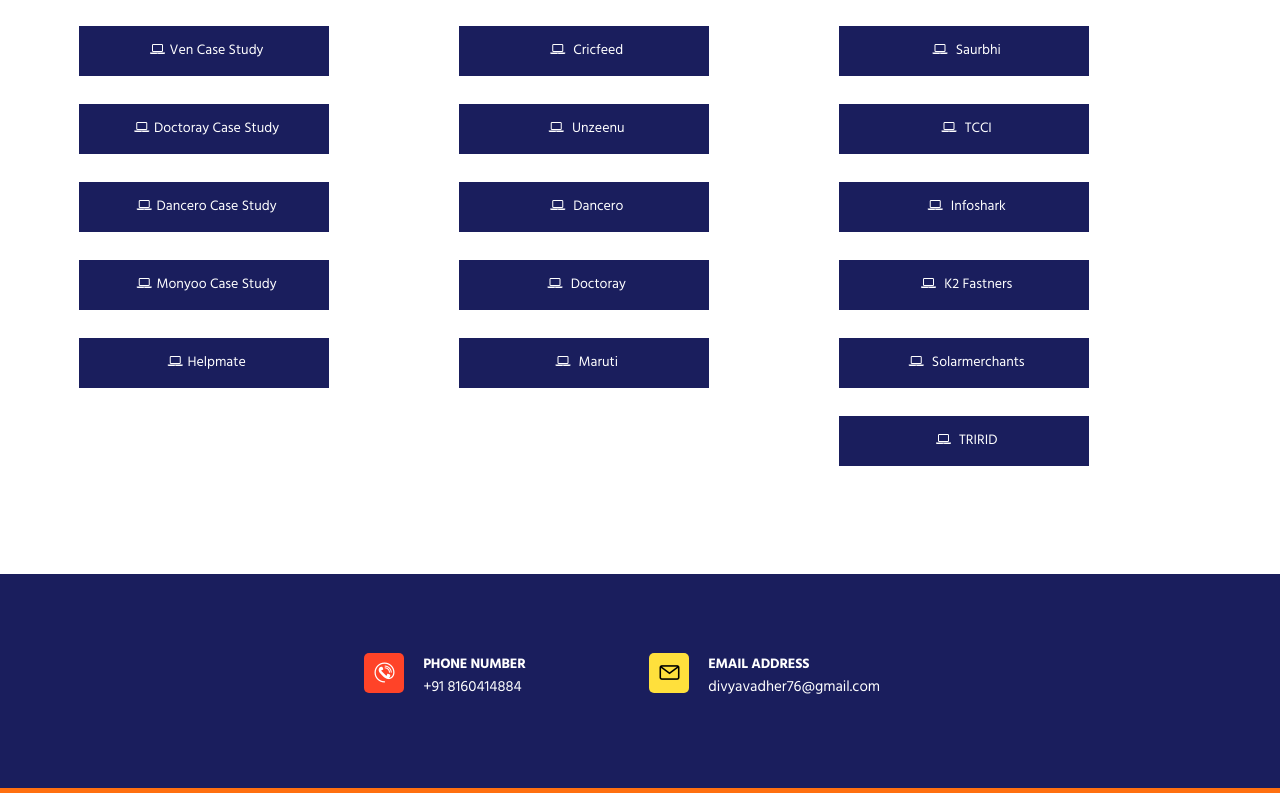
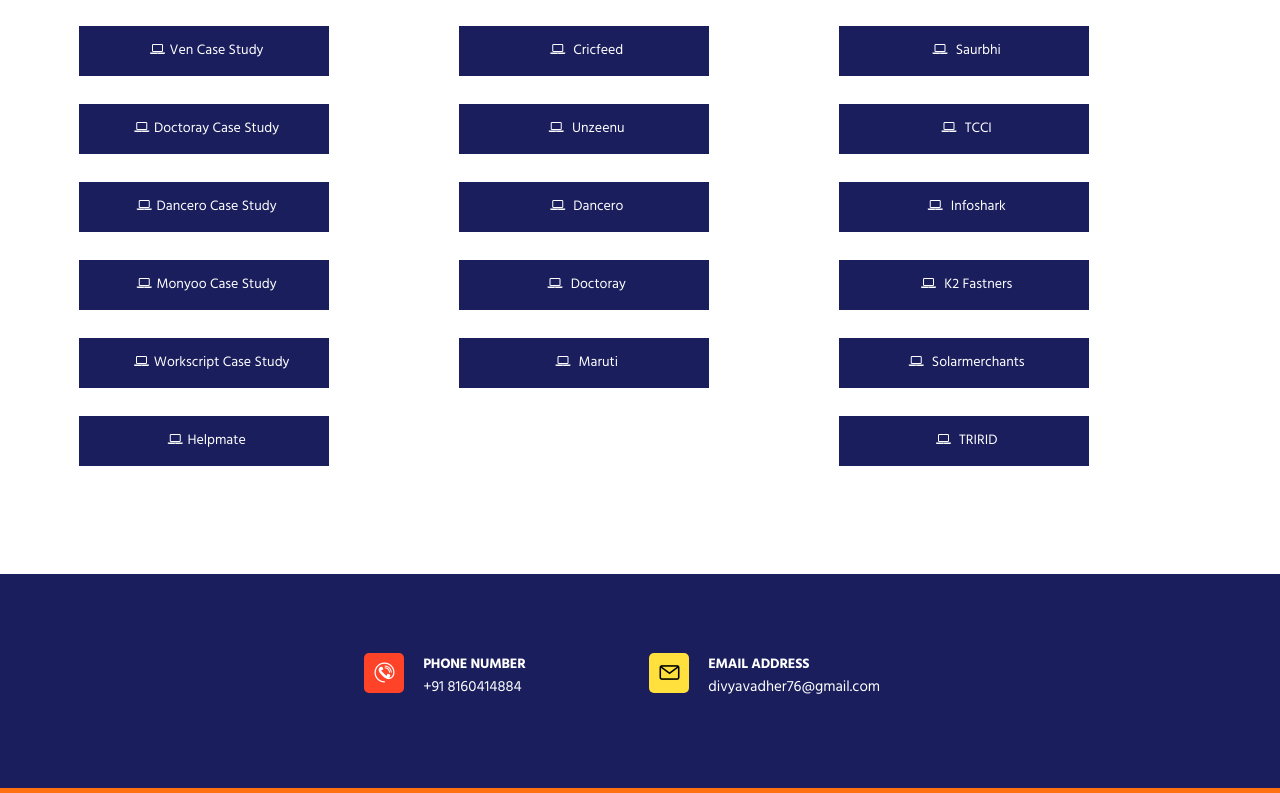
Before and after one commit to dvadher/portfolio, a plain HTML site: page index.html in a window 1280 px wide. Shown: the part 777-1570 px from the top of the page. Drawn offline with Linux system fonts and the light colour scheme; files that its build step writes are made by us from their sources.

Commit message:
Update index.html

```diff
--- a/index.html
+++ b/index.html
@@ -92,6 +92,10 @@
                                  <i class="fa fa-laptop mx-1" aria-hidden="true"></i>Monyoo Case study
                                  </a>
                               </p>
+                              <p class="mb-4">  <a target="_blank" href="https://dvadher.github.io/workscript/" class="bg-blue text-white portfolio-block text-center">
+                                <i class="fa fa-laptop mx-1" aria-hidden="true"></i>Workscript Case study
+                                </a>
+                             </p>
                               <p class="mb-4">  <a target="_blank" href="http://helpmate.co.in/" class="bg-blue text-white portfolio-block text-center">
                                  <i class="fa fa-laptop mx-1" aria-hidden="true"></i>Helpmate
                                  </a>
```
